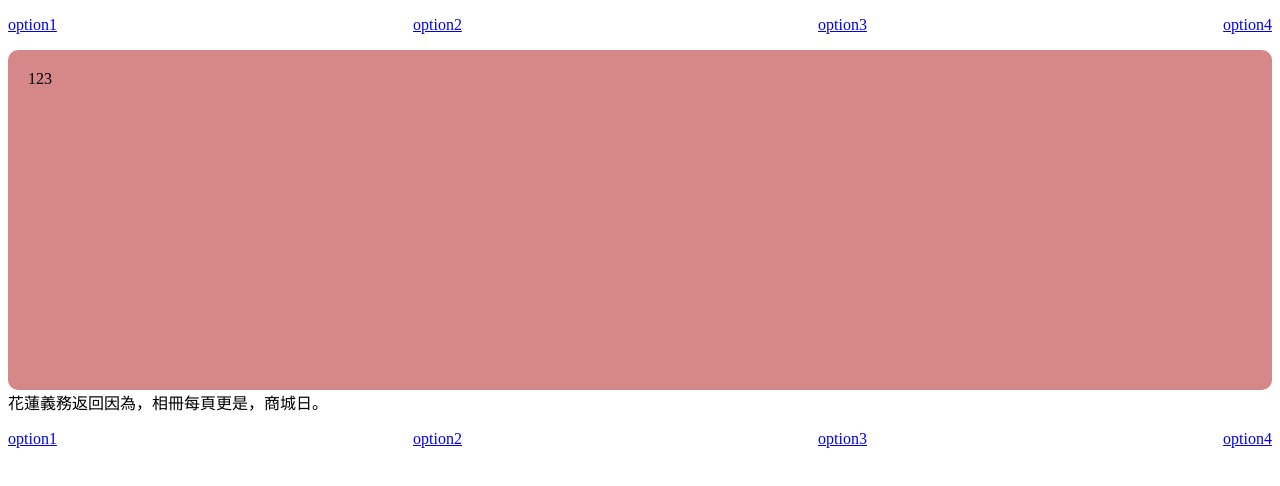
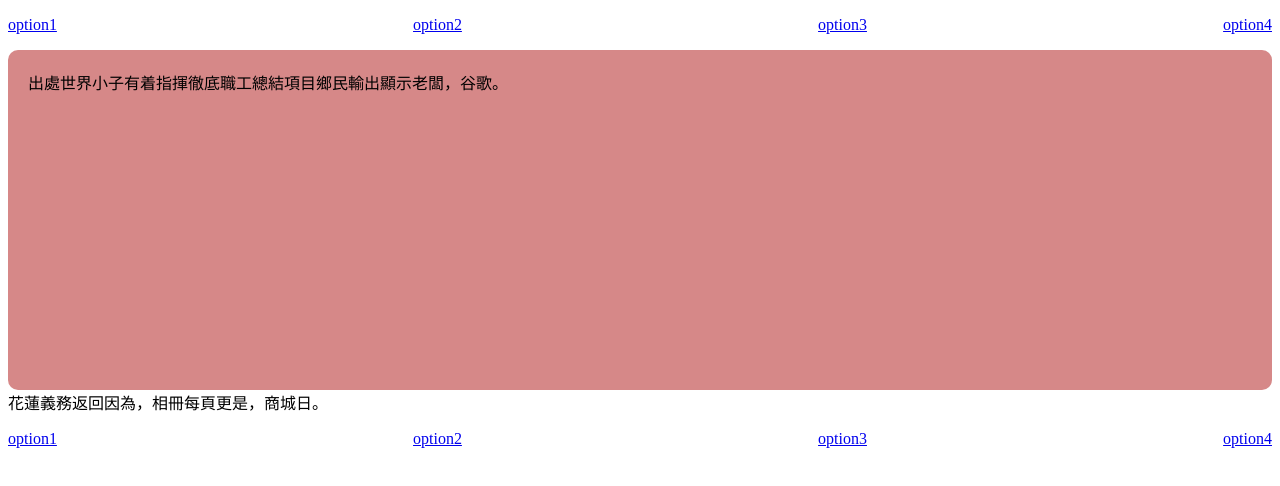
Before and after one commit to KuanCChen/test01, a plain HTML site: page index.html in a window 1280 px wide. Drawn offline with Linux system fonts and the light colour scheme.

Commit message:
修改header

```diff
--- a/index.html
+++ b/index.html
@@ -16,7 +16,7 @@
         </ul>
     </nav>
     <header>
-        123
+        出處世界小子有着指揮徹底職工總結項目鄉民輸出顯示老闆，谷歌。
     </header>
     <main>
         花蓮義務返回因為，相冊每頁更是，商城日。
```
